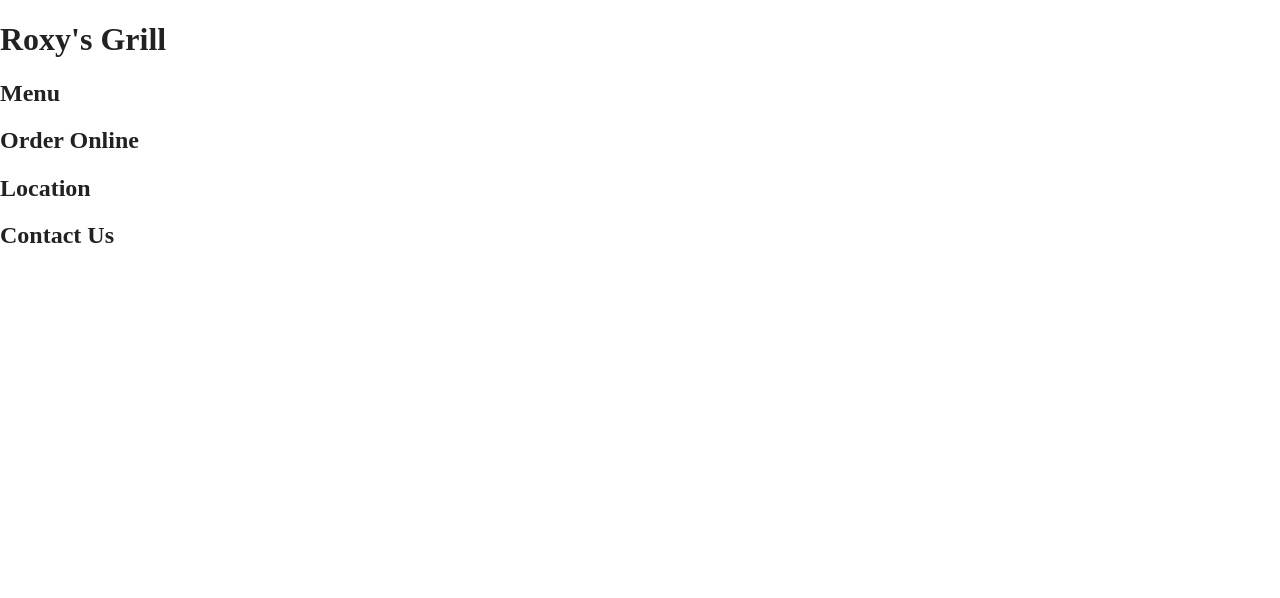
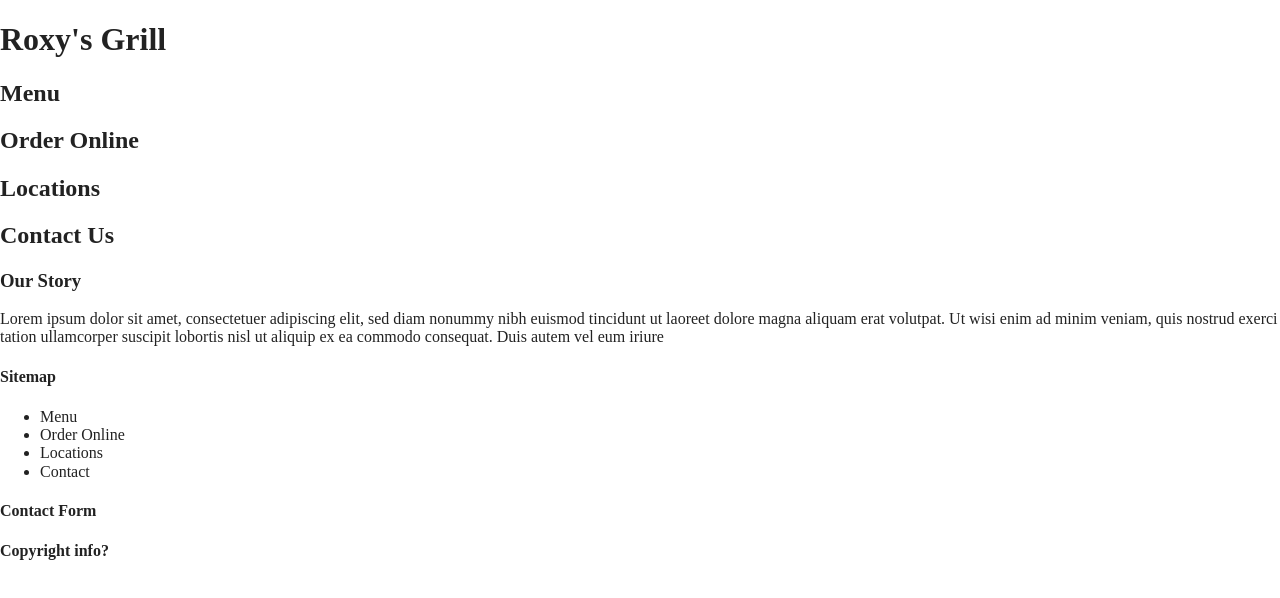
Before and after one commit to shannabaudierrr/Project-1--Restaurant, a website built with Parcel: page index.html in a window 1280 px wide. Built offline with nearby package versions, Linux system fonts and the light colour scheme.

Commit message:
added more basic wireframe

```diff
--- a/index.html
+++ b/index.html
@@ -25,11 +25,34 @@
   <h1>Roxy's Grill</h1>
 </header>
 <body>
-<h2>Menu</h2>
-<h2>Order Online</h2>
-<h2>Location</h2>
-<h2>Contact Us</h2>
-
+  <section>
+  <h2>Menu</h2>
+  <h2>Order Online</h2>
+  <h2>Locations</h2>
+  <h2>Contact Us</h2>
+</section>
+<!-- should this be sections? -->
+<section>
+  <h3>Our Story</h3>
+  <p>Lorem ipsum dolor sit amet, consectetuer adipiscing
+    elit, sed diam nonummy nibh euismod tincidunt
+    ut laoreet dolore magna aliquam erat volutpat. Ut
+    wisi enim ad minim veniam, quis nostrud exerci
+    tation ullamcorper suscipit lobortis nisl ut aliquip ex
+    ea commodo consequat. Duis autem vel eum iriure</p>
+    <!-- insert a photo? -->
+</section>
 </body>
+<footer>
+  <h4>Sitemap</h4>
+  <ul>
+    <li>Menu</li>
+    <li>Order Online</li>
+    <li>Locations</li>
+    <li>Contact</li>
+  </ul>
+  <h4>Contact Form</h4>
+  <h4>Copyright info?</h4>
+</footer>
 
 </html>
```
